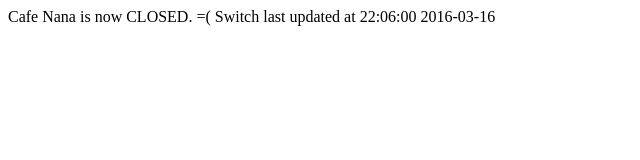
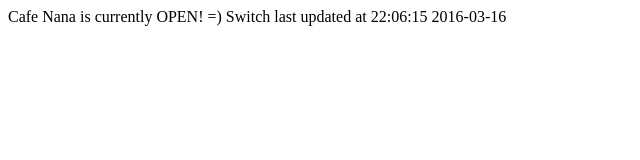
Before and after one commit to cafenanaswitch/cafenanaswitch.github.io, a plain HTML site: page index.html in a window 1280 px wide. Shown: the full height of the page, 0-640 px from the left. Drawn offline with Linux system fonts and the light colour scheme.

Commit message:
03-16-2016__22:06:15

```diff
--- a/index.html
+++ b/index.html
@@ -8,8 +8,8 @@
  </head>
  <body>
   <div id="statusString">
-   Cafe Nana is now CLOSED. =(
- Switch last updated at 22:06:00  2016-03-16
+   Cafe Nana is currently OPEN! =)
+ Switch last updated at 22:06:15  2016-03-16
   </div>
  </body>
 </html>
```
